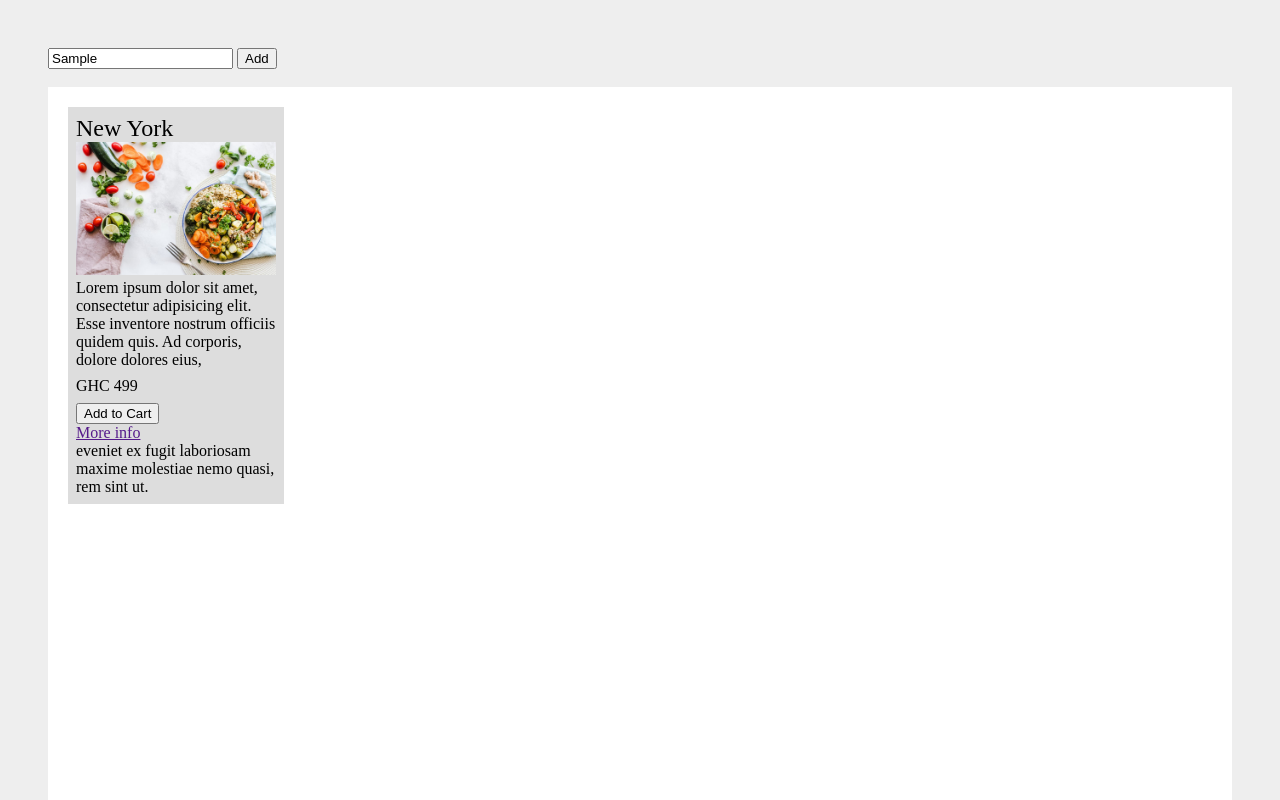
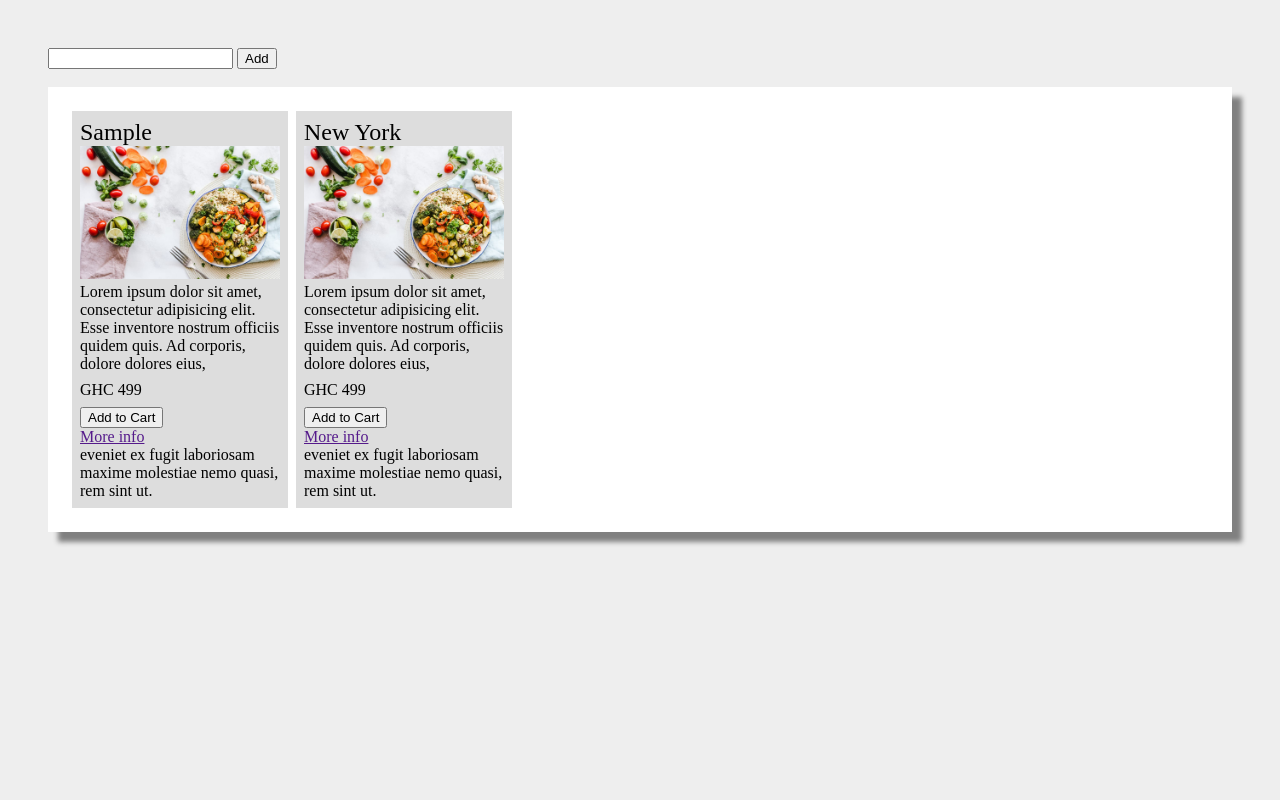
Before and after one commit to felixTechnology/Jquery_AJAX_SessionUdemy, a plain HTML site: page index.html in a window 1280 px wide. Both pictures are taken after typing "Sample" into the empty fields and a click on the button "Add". Shown: the top 800 px of the page. Drawn offline with Linux system fonts and the light colour scheme.

Commit message:
creating Items Dynamically done

```diff
--- a/css/style.css
+++ b/css/style.css
@@ -46,13 +46,15 @@ body,html{
     background-color: #EEE;
 /*    height: 100%;*/
 
-    padding: 20px;
+    padding: 20px;;
 }
 
 #container {
     background-color: #FFF;
     padding: 20px;
-   height: 100vh;
+   /*height: 100vh;*/
+    box-shadow: 10px 10px 5px grey;
+
 }
 
 .item{
@@ -60,6 +62,9 @@ body,html{
     width: 200px;
     background-color: #DDD;
     padding: 8px;
+    float: left;
+    margin: 4px;
+
 }
 
 .item img{
--- a/js/main.js
+++ b/js/main.js
@@ -152,11 +152,32 @@
      ){
         /*When we click we need to get the name of the new item,if anything is typed in the field */
          let name = $('#input-create-item').val();
-         /*console.log(name);*/
+         //console.log(name);
 
          //After saving in name (let name) ,we need to clear the content afterward
-         //In Jquery we have what returns a value and what write a text.
-      });
+         //In Jquery we have what returns a value (.value()) and what write (.value(''))
+         $('#input-create-item').val('');
+
+         let html = ' ';
+         html += '<div class="item">';
+           html +=  '<div class="name">' + name +' </div>';
+             html += '<img src="assets/pexels-photo-1640777.jpeg" alt="">';
+                 html +=`<div class="description">
+                     Lorem ipsum dolor sit amet, consectetur adipisicing elit.
+                     Esse inventore nostrum officiis quidem quis. Ad corporis,
+                     dolore dolores eius,
+                 </div>`
+
+                 html += '<div class="price">GHC 499</div>';
+                html += '<button>Add to Cart</button>';
+                 html +='</br>';
+                    html += '<a href="">More info</a>'
+                     html +='<div class="more-info">eveniet ex fugit laboriosam maxime molestiae nemo quasi, rem sint ut.</div>';
+        html +='</div>';
+
+        /*$('#container').append(html);*/
+         $('#container').prepend(html);
+     });
     })
 
 
```
Also changed, not shown: index.html (+1 -0 lines).
